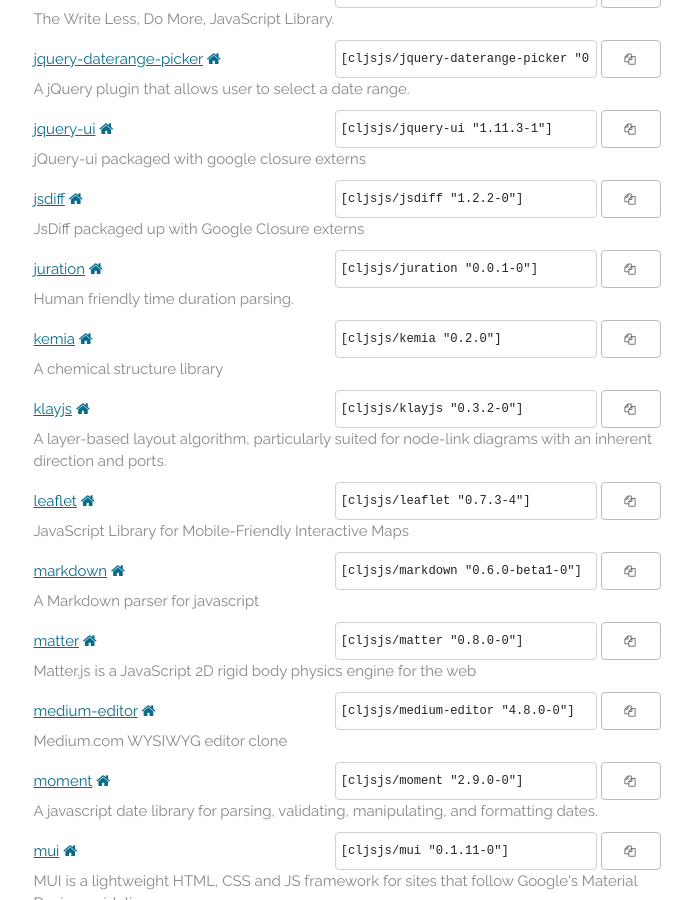
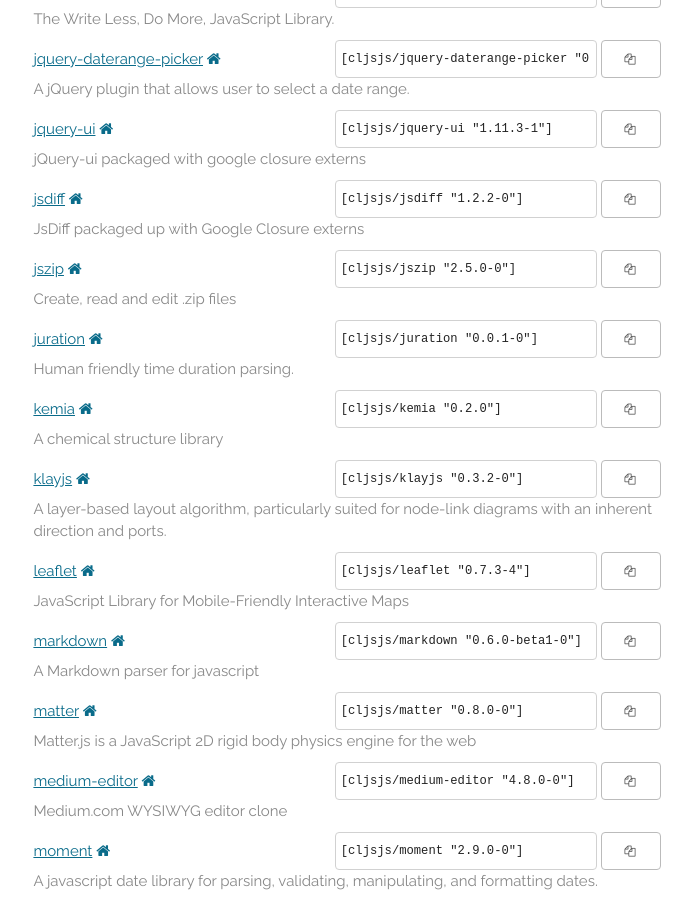
Before and after one commit to cljsjs/cljsjs.github.io, a Jekyll site: the page built from index.markdown, in a window 1280 px wide and 900 px high, scrolled down 2522 px. Shown: the whole window, without its empty margins (293-985 px from the left). Built offline with Jekyll 4.4.1, drawn with Linux system fonts in a browser that asks for light colours; nearby versions of some CDN libraries; comment, search, counter and statistics services are not loaded.

Commit message:
Automatic update

```diff
--- a/_includes/packages.html
+++ b/_includes/packages.html
@@ -216,6 +216,15 @@
       <button data-clipboard-text='[cljsjs/jsdiff "1.2.2-0"]'><i class="fa fa-copy"></i></button>
     </span>
     <p class="description">JsDiff packaged up with Google Closure externs</p>
+  </li>
+  <li>
+    <a href="https://clojars.org/cljsjs/jszip">jszip</a>
+    <a href="http://stuk.github.io/jszip/" target="new"><i class="fa fa-home"></i></a>
+    <span class="clojars">
+      <input type="text" value='[cljsjs/jszip "2.5.0-0"]'/>
+      <button data-clipboard-text='[cljsjs/jszip "2.5.0-0"]'><i class="fa fa-copy"></i></button>
+    </span>
+    <p class="description">Create, read and edit .zip files</p>
   </li>
   <li>
     <a href="https://clojars.org/cljsjs/juration">juration</a>
```
